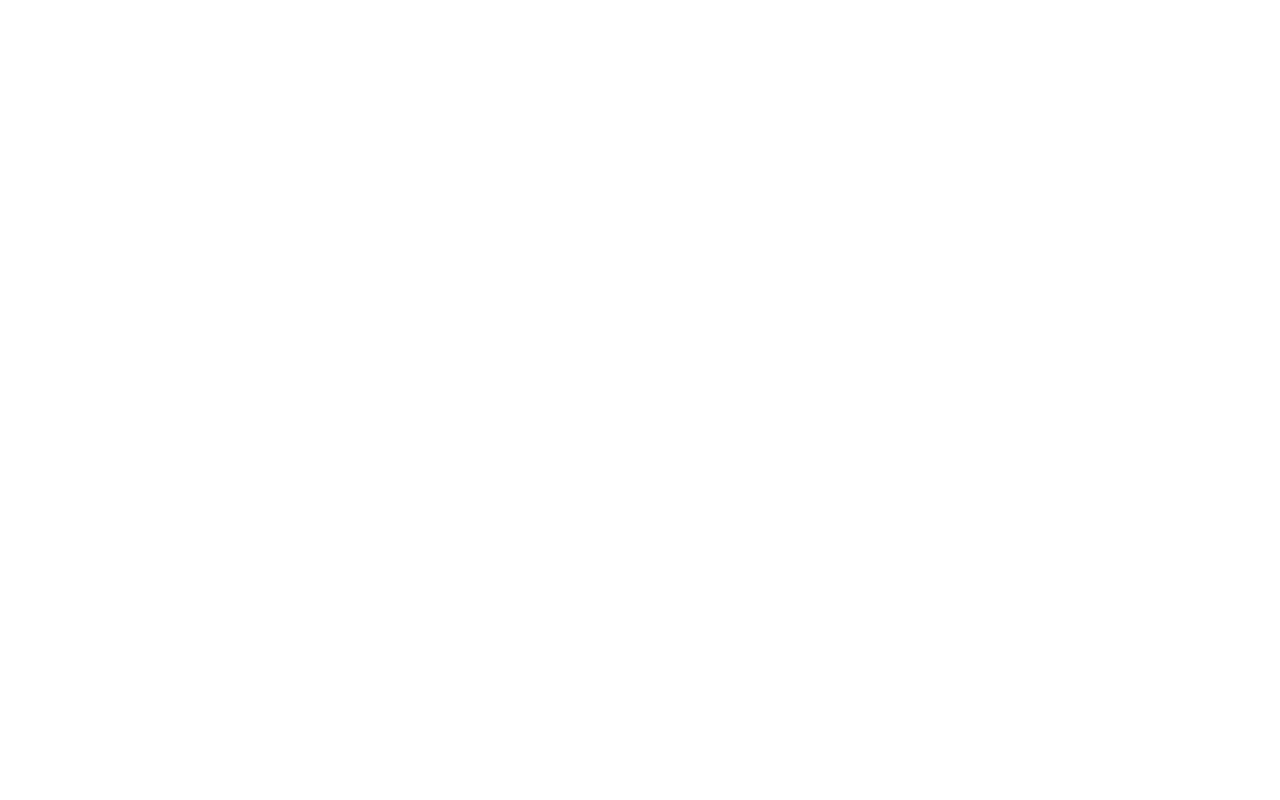
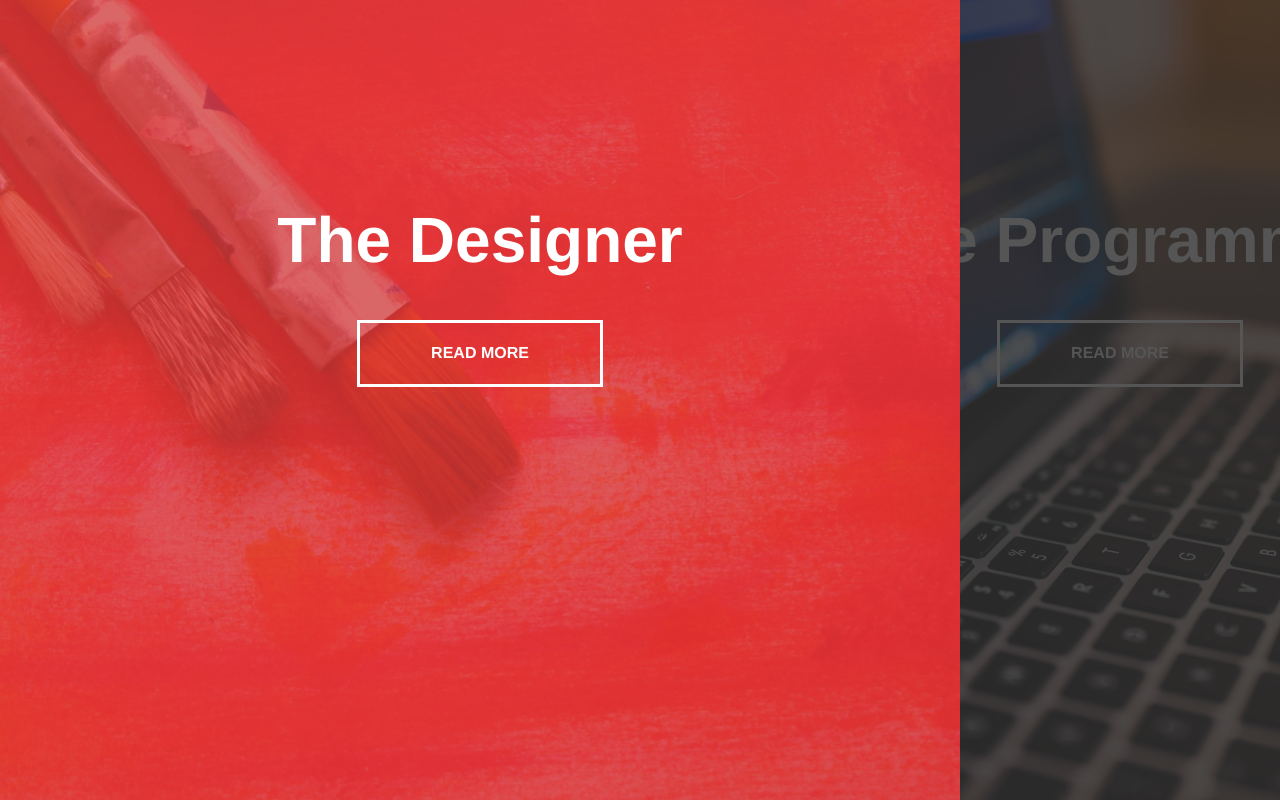
Before and after one commit to aleksandar9999a/Web-Applications, a plain HTML site: page Landing Page/index.html in a window 1280 px wide. Drawn offline with Linux system fonts and the light colour scheme.

Commit message:
Finish with Landing Page

```diff
--- a/Landing Page/index.html
+++ b/Landing Page/index.html
@@ -1,12 +1,27 @@
 <!DOCTYPE html>
 <html lang="en">
+
 <head>
     <meta charset="UTF-8">
     <meta name="viewport" content="width=device-width, initial-scale=1.0">
     <meta http-equiv="X-UA-Compatible" content="ie=edge">
+    <link rel="stylesheet" href="style.css">
     <title>Landing Page</title>
 </head>
+
 <body>
+    <div class="container">
+        <div class="split left">
+            <h1>The Designer</h1>
+            <a href="#" class="button">Read More</a>
+        </div>
+        <div class="split right">
+            <h1>The Programmer</h1>
+            <a href="#" class="button">Read More</a>
+        </div>
+    </div>
 
+    <script src="./main.js"></script>
 </body>
+
 </html>
--- a/Landing Page/main.js
+++ b/Landing Page/main.js
@@ -0,0 +1,20 @@
+const left = document.querySelector('.left');
+const right = document.querySelector('.right');
+const container = document.querySelector('.container');
+
+
+left.addEventListener('mouseenter', () => {
+    container.classList.add('hover-left');
+});
+
+left.addEventListener('mouseleave', () => {
+    container.classList.remove('hover-left');
+});
+
+right.addEventListener('mouseenter', () => {
+    container.classList.add('hover-right');
+});
+
+right.addEventListener('mouseleave', () => {
+    container.classList.remove('hover-right');
+});
--- a/Landing Page/style.css
+++ b/Landing Page/style.css
@@ -0,0 +1,127 @@
+:root {
+    --container-bg-color: #333;
+    --left-bg-color: rgba(223, 39, 39, 0.7);
+    --left-button-hover-color: rgba(161, 11, 11, 0.3);
+    --right-bg-color: rgba(43, 43, 43, 0.8);
+    --right-button-hover-color: rgba(92, 92, 92, 0.3);
+    --hover-width: 75%;
+    --other-width: 25%;
+    --speed: 1000ms;
+}
+
+html, body {
+    padding: 0;
+    margin: 0;
+    font-family: 'Franklin Gothic Medium', 'Arial Narrow', Arial, sans-serif;
+    width: 100%;
+    height: 100%;
+    overflow-x: hidden;
+}
+
+h1 {
+    font-size: 4rem;
+    color: white;
+    position: absolute;
+    left: 50%;
+    top: 20%;
+    transform: translateX(-50%);
+    white-space: nowrap;
+}
+
+.button {
+    display: block;
+    position: absolute;
+    left: 50%;
+    top: 40%;
+    height: 2.5rem;
+    padding-top: 1.3rem;
+    width: 15rem;
+    text-align: center;
+    color: #fff;
+    border: #fff solid 0.2rem;
+    font-size: 1rem;
+    font-weight: bold;
+    text-transform: uppercase;
+    text-decoration: none;
+    transform: translateX(-50%);
+}
+
+.split.left .button:hover {
+    background-color: var(--left-button-hover-color);
+    border-color: var(--left-button-hover-color);
+}
+
+.split.right .button:hover {
+    background-color: var(--right-button-hover-color);
+    border-color: var(--right-button-hover-color);
+}
+
+.container {
+    position: relative;
+    width: 100%;
+    height: 100%;
+    background: var(--container-bg-color);
+}
+
+.split {
+    position: absolute;
+    width: 50%;
+    height: 100%;
+    overflow: hidden;
+}
+
+.split.left {
+    left: 0;
+    background: url('img/designer.jpg') center center no-repeat;
+    background-size: cover;
+}
+
+.split.left:before {
+    position: absolute;
+    content: "";
+    width: 100%;
+    height: 100%;
+    background: var(--left-bg-color);
+}
+
+.split.right {
+    right: 0;
+    background: url('img/code.jpg') center center no-repeat;
+    background-size: cover;
+}
+
+.split.right:before {
+    position: absolute;
+    content: "";
+    width: 100%;
+    height: 100%;
+    background: var(--right-bg-color);
+}
+
+.split.left, .split.right, .split.right:before, .split.left:before {
+    transition: var(--speed) all ease-in-out;
+}
+
+.hover-left .left {
+    width: var(--hover-width);
+}
+
+.hover-left .right {
+    width: var(--other-width);
+}
+
+.hover-left .right:before {
+    z-index: 2;
+}
+
+.hover-right .right {
+    width: var(--hover-width);
+}
+
+.hover-right .left {
+    width: var(--other-width);
+}
+
+.hover-right .left:before {
+    z-index: 2;
+}
```
